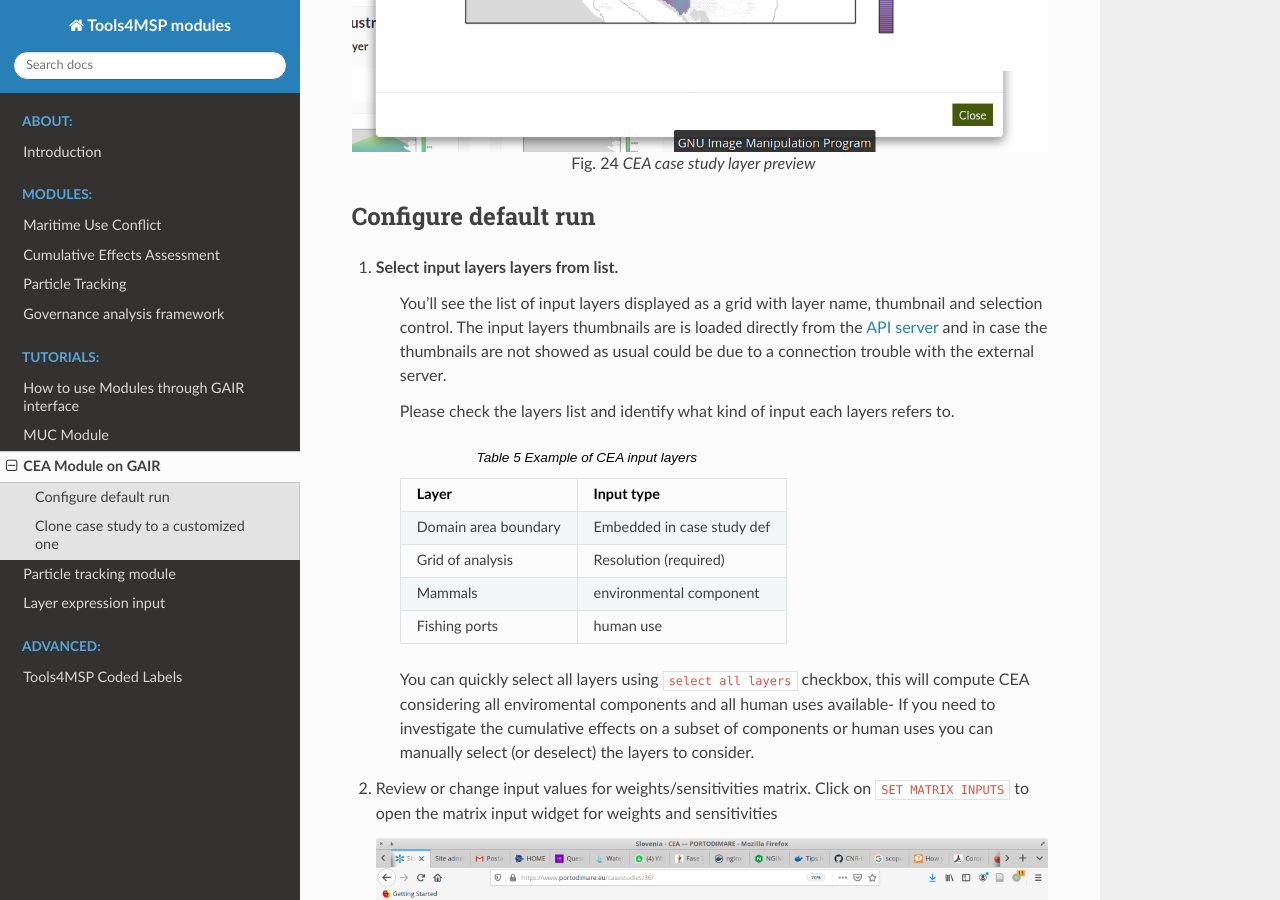
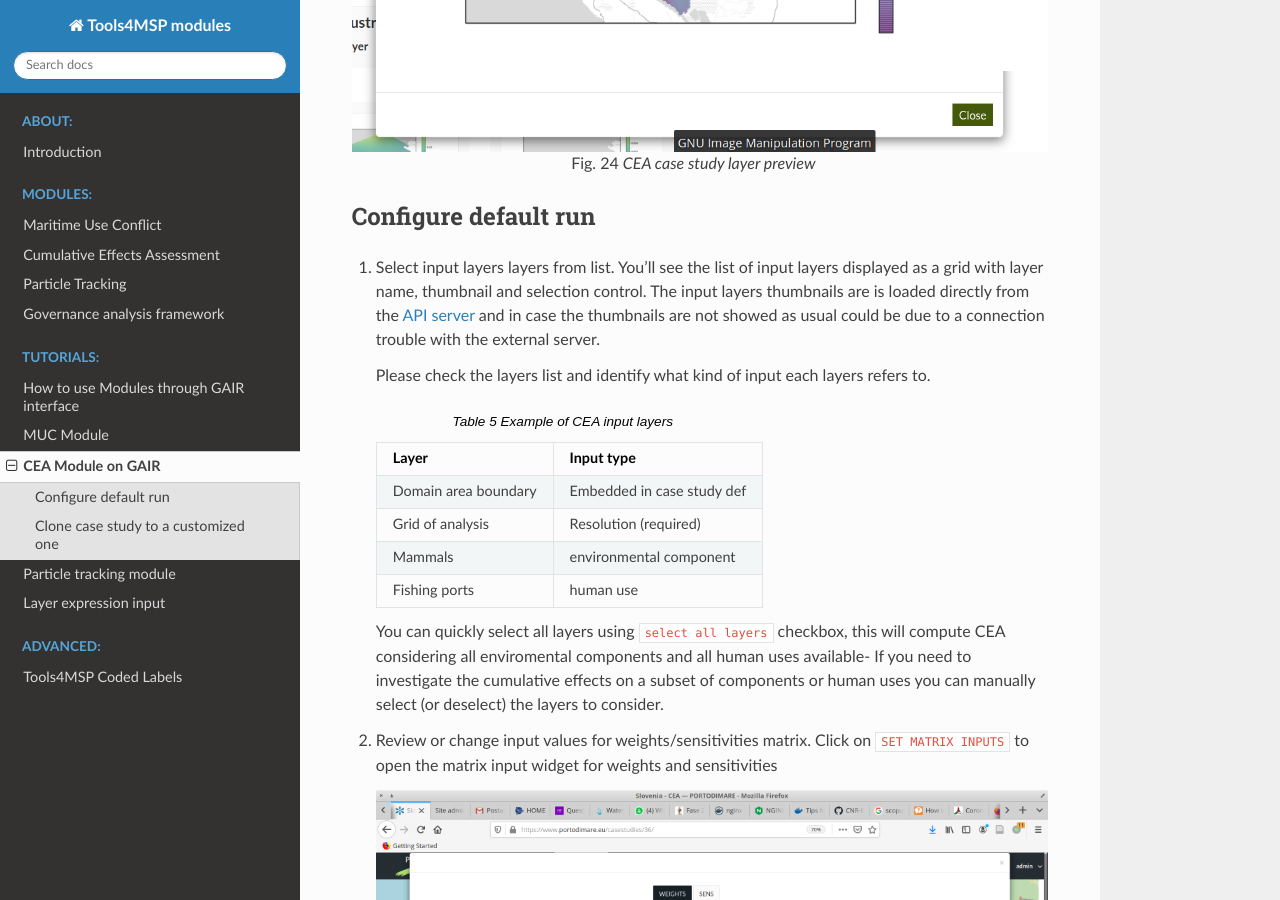
Before and after one commit to CNR-ISMAR/tools4msp, a Sphinx documentation site: the page built from docs/tutorials/gair_cea/index.rst, in a window 1280 px wide and 900 px high, scrolled down 3044 px. Built offline with Sphinx 7.4.7 and the Read the Docs theme 2.0.0, drawn with Linux system fonts in a browser that asks for light colours.

Commit message:
Fixed number  formatting

```diff
--- a/docs/tutorials/gair_cea/index.rst
+++ b/docs/tutorials/gair_cea/index.rst
@@ -75,7 +75,7 @@ with a larger preview image and a ``Download layer`` control.
 Configure default run
 ---------------------
 
-#. Select input layers layers from list.
+#.  Select input layers layers from list.
     You'll see the list of input layers displayed as a grid with layer name,
     thumbnail and selection control.
     The input layers thumbnails are is loaded directly from the
@@ -154,7 +154,7 @@ Clone case study to a customized one
 #. write down the Case Study ID number in the las part of the new URL
    (e.g.  ``https://www.portodimare.eu/casestudies/XXX/``)
 
-.. TODO remove this step when will be available case study editing
+    .. TODO remove this step when will be available case study editing
 
 #. create new layer expression and add it to case study as described in :ref:`create_new-gd-exp`
    section and link to the new created case study (you can identify the correct
@@ -167,4 +167,4 @@ Clone case study to a customized one
 
 #. click ``Run Expression`` (:numref:`gair-gdb-exp-run`) for each customized layer
 
-* Select layers and set matrix inputs as described in :ref:`default-cea-case-studies` section
+#. Select layers and set matrix inputs as described in :ref:`default-cea-case-studies` section
```
